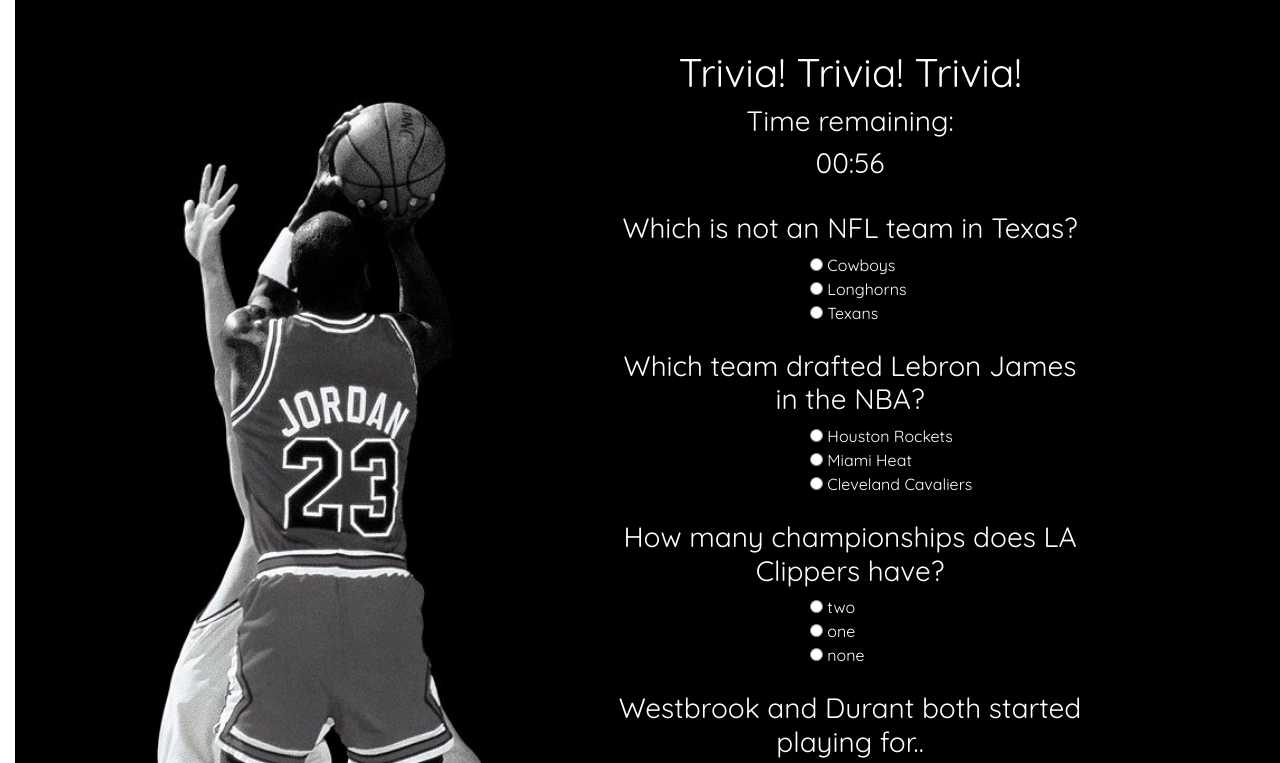
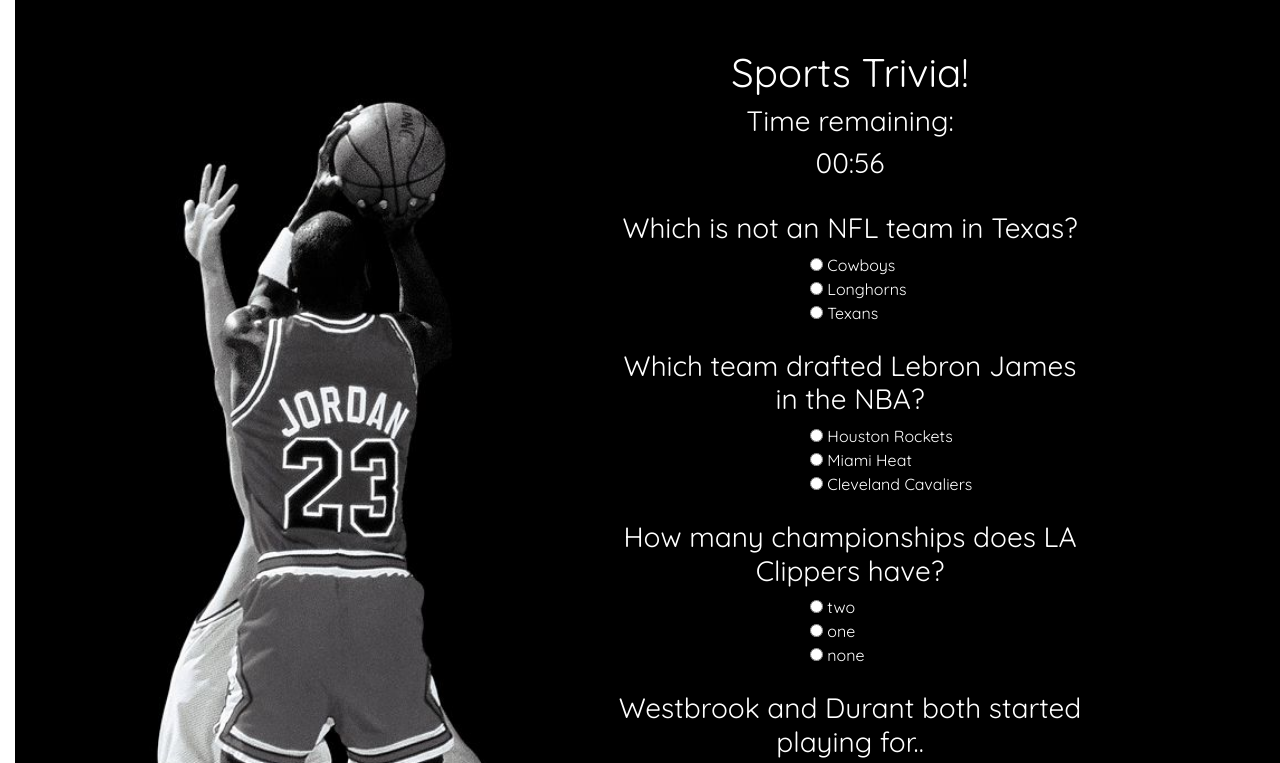
Before and after one commit to santo092/TriviaGame, a plain HTML site: page index.html in a window 1280 px wide. Shown: the top 763 px of the page. Drawn offline with nearby package versions, Linux system fonts and the light colour scheme.

Commit message:
changed title

```diff
--- a/index.html
+++ b/index.html
@@ -9,7 +9,7 @@
     <link rel="stylesheet" href="assets/css/style.css">
     <link rel="stylesheet" href="https://stackpath.bootstrapcdn.com/bootstrap/4.3.1/css/bootstrap.min.css"
         integrity="sha384-ggOyR0iXCbMQv3Xipma34MD+dH/1fQ784/j6cY/iJTQUOhcWr7x9JvoRxT2MZw1T" crossorigin="anonymous">
-        <link href="https://fonts.googleapis.com/css?family=Quicksand" rel="stylesheet">
+    <link href="https://fonts.googleapis.com/css?family=Quicksand" rel="stylesheet">
 
 </head>
 
@@ -24,7 +24,7 @@
             <br>
             <br>
 
-                <h1 class="text-center">Trivia! Trivia! Trivia!</h1>
+            <h1 class="text-center">Sports Trivia!</h1>
             <div>
                 <h3 class="text-center">Time remaining: </h3>
                 <h3 class="text-center" id="time">01:00</h3>
```
Also changed, not shown: 1 other file.
